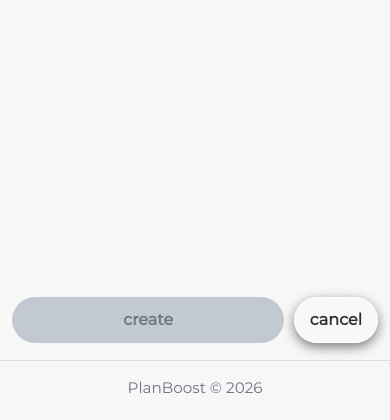
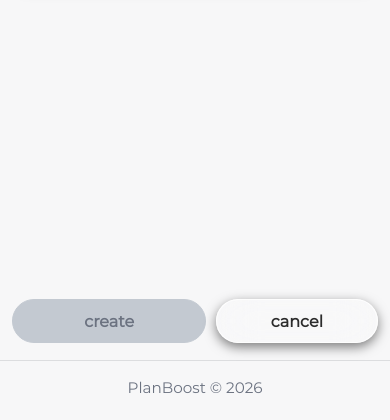
Before and after one commit to imaquar/PlanBoost, a Django app: page /notes/create/ in a window 390 px wide. Shown: the part 424-844 px from the top of the page. Run offline with Django 5.2, Linux system fonts and the light colour scheme; the visitor is signed in with stand-in values (Sample User, id 1); some libraries are stand-ins or nearby versions.

Commit message:
fix mobile form widths and action button sizes

```diff
--- a/notes/static/notes/css/style.css
+++ b/notes/static/notes/css/style.css
@@ -123,6 +123,7 @@
     display: block;
     width: 100%;
     max-width: none;
+    min-width: 0;
     margin: 0;
     border: 0.0625rem solid var(--glass-border);
     border-radius: 20px;
@@ -184,6 +185,8 @@
 .notes-form-actions > button,
 .notes-form-action-form button {
     min-width: 9.5rem;
+    width: 9.5rem;
+    height: 44px;
     margin: 0;
 }
 
@@ -242,8 +245,10 @@
 
     .notes-create-form,
     .notes-detail-action-form,
-    .notes-form-action-form {
-        flex: 1 1 auto;
+    .notes-form-action-form,
+    .notes-form-actions > button {
+        flex: 1 1 0;
+        min-width: 0;
     }
 
     .notes-create-form button,
--- a/templates/notes/create.html
+++ b/templates/notes/create.html
@@ -3,7 +3,7 @@
 {% block title %}Notes{% endblock title %}
 {% block body_class %}notes-page notes-form-page{% endblock body_class %}
 {% block title_h1 %}{% endblock title_h1 %}
-{% block css %}<link rel="stylesheet" href="{% static 'notes/css/style.css' %}?v=6">{% endblock css %}
+{% block css %}<link rel="stylesheet" href="{% static 'notes/css/style.css' %}?v=7">{% endblock css %}
 {% block content %}
     <div class="notes-form-layout">
         <form method="post" id="note-create-form" class="notes-form-shell">
--- a/templates/notes/edit.html
+++ b/templates/notes/edit.html
@@ -3,7 +3,7 @@
 {% block title %}Notes{% endblock title %}
 {% block body_class %}notes-page notes-form-page{% endblock body_class %}
 {% block title_h1 %}{% endblock title_h1 %}
-{% block css %}<link rel="stylesheet" href="{% static 'notes/css/style.css' %}?v=6">{% endblock css %}
+{% block css %}<link rel="stylesheet" href="{% static 'notes/css/style.css' %}?v=7">{% endblock css %}
 {% block content %}
     <div class="notes-form-layout">
         <form method="post" id="note-edit-form" class="notes-form-shell">
--- a/templates/tasks/create.html
+++ b/templates/tasks/create.html
@@ -3,7 +3,7 @@
 {% block title %}Tasks{% endblock title %}
 {% block body_class %}tasks-page tasks-form-page tasks-create-page{% endblock body_class %}
 {% block title_h1 %}{% endblock title_h1 %}
-{% block css %}<link rel="stylesheet" href="{% static 'tasks/css/style.css' %}?v=7">{% endblock css %}
+{% block css %}<link rel="stylesheet" href="{% static 'tasks/css/style.css' %}?v=8">{% endblock css %}
 {% block content %}
     <div class="tasks-form-layout">
         <form method="post" id="task-create-form" class="tasks-form-shell">
--- a/templates/tasks/edit.html
+++ b/templates/tasks/edit.html
@@ -3,7 +3,7 @@
 {% block title %}Tasks{% endblock title %}
 {% block body_class %}tasks-page tasks-form-page tasks-edit-page{% endblock body_class %}
 {% block title_h1 %}{% endblock title_h1 %}
-{% block css %}<link rel="stylesheet" href="{% static 'tasks/css/style.css' %}?v=7">{% endblock css %}
+{% block css %}<link rel="stylesheet" href="{% static 'tasks/css/style.css' %}?v=8">{% endblock css %}
 {% block content %}
     <div class="tasks-form-layout">
         <form method="post" id="task-edit-form" class="tasks-form-shell">
```
Also changed, not shown: tasks/static/tasks/css/style.css (+9 -0 lines).
